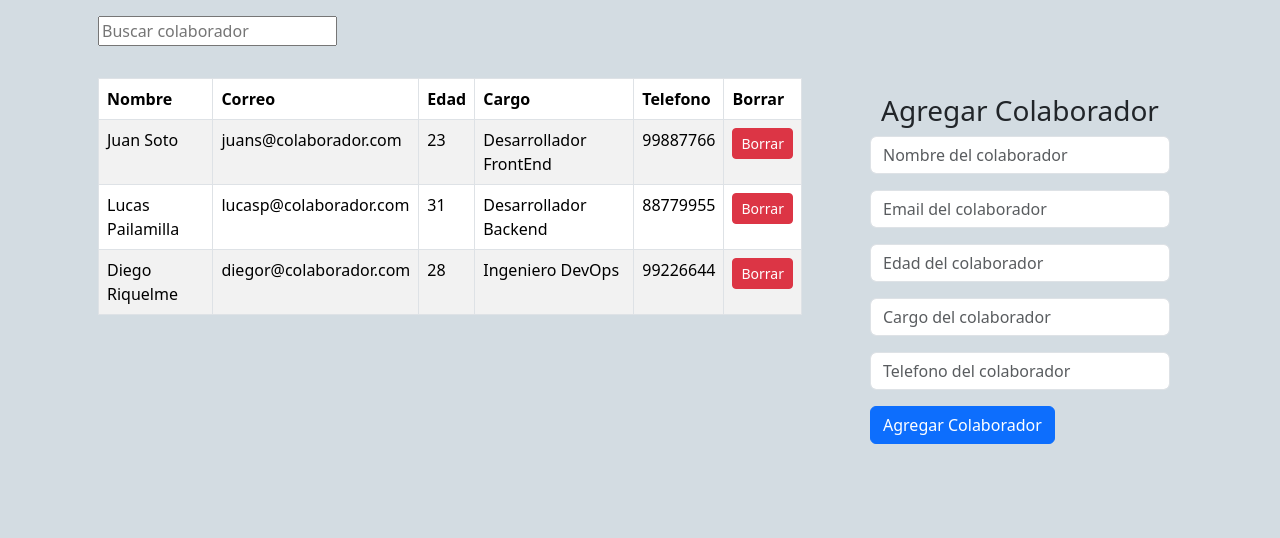
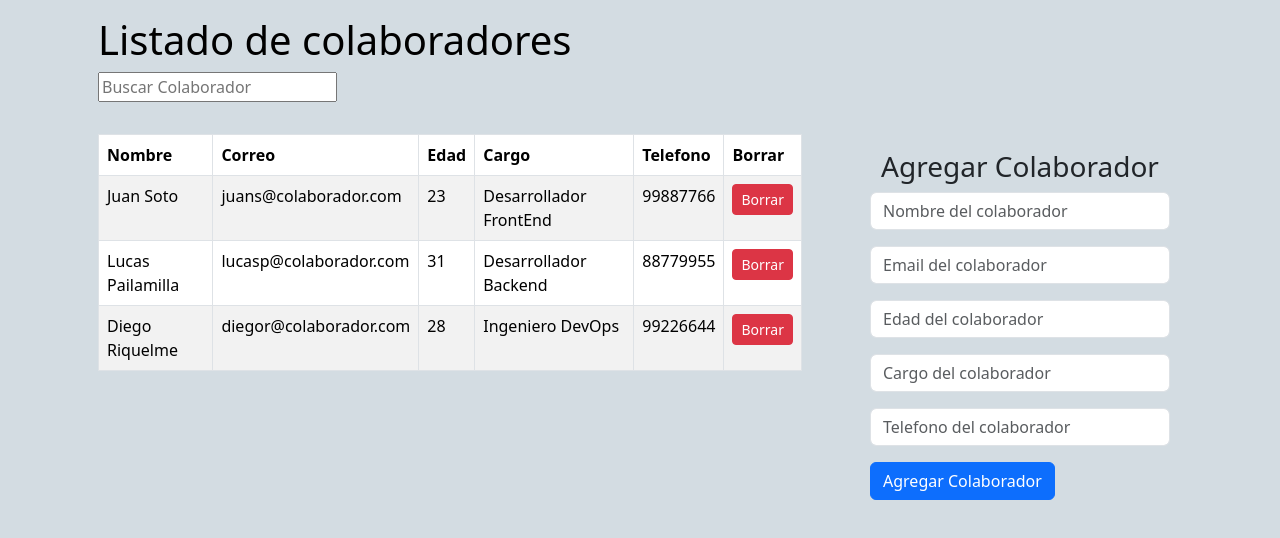
Before and after one commit to rodrigovasquezcespedes/desafio_base_de_datos, a React (Vite) app: page / in a window 1280 px wide. Shown: the top 538 px of the page. Built offline with nearby package versions, Linux system fonts and the light colour scheme.

Commit message:
modifica codigo de busqueda

```diff
--- a/src/App.jsx
+++ b/src/App.jsx
@@ -10,21 +10,19 @@ import Alert from './components/Alert'
 const App = () => {
   const [colaboradores, setColaboradores] = useState(BaseColaboradores)
   const [alert, setAlert] = useState({ msg: '', color: '' })
+
   const eliminarColaborador = (id) => {
-    /* filter crea un nuevo arreglo de los colaboradores que son distintos al id seleccionado */
     const colaboradoresFiltrados = colaboradores.filter(colaborador => colaborador.id !== id)
     setColaboradores(colaboradoresFiltrados)
   }
+
   const buscarColaboradores = (terminoBusqueda) => {
-    /* filter crea un nuevo arreglo de los colaboradores que contengan el caracter marcados */
-    const colaboradoresFiltrados = BaseColaboradores.filter(colaborador =>
-      /* Object.values(colaborador) crea un array que devuelve los datos del objeto */
-      /* some es un método de array que verifica si al menos un elemento cumple con la condición */
-      Object.values(colaborador).some(value =>
-        typeof value === 'string' && value.toLowerCase().includes(terminoBusqueda.toLowerCase())
+    const resultadoBusqueda = colaboradores.filter((colaborador) =>
+      Object.values(colaborador).some((valor) =>
+        valor.toString().toLowerCase().includes(terminoBusqueda.toLowerCase())
       )
     )
-    setColaboradores(colaboradoresFiltrados)
+    setColaboradores(resultadoBusqueda)
   }
 
   return (
@@ -33,7 +31,8 @@ const App = () => {
         <div className='row'>
           <div className='col-12'>
             <div className='text-white p-3'>
-              <Buscador buscarColaboradores={buscarColaboradores} />
+              <h1>Listado de colaboradores</h1>
+              <Buscador onSearch={buscarColaboradores} />
             </div>
           </div>
           <div className='col-md-8 col-12'>
@@ -52,7 +51,9 @@ const App = () => {
                   <div className='col-12'>
                     <h3 className='text-dark text-center'>Agregar Colaborador</h3>
                     <Formulario setAlert={setAlert} colaboradores={colaboradores} setColaboradores={setColaboradores} />
-                    {alert.msg !== '' && <Alert msg={alert.msg} color={alert.color} />}
+                    <div className='p2'>
+                      {alert.msg !== '' && <Alert msg={alert.msg} color={alert.color} />}
+                    </div>
                   </div>
                 </div>
               </div>
--- a/src/components/Buscador.jsx
+++ b/src/components/Buscador.jsx
@@ -1,18 +1,9 @@
-import { useState } from 'react'
+const Buscador = ({ onSearch }) => {
+  return (
 
-const Buscador = ({ buscarColaboradores }) => {
-  const [terminoBusqueda, setTerminoBusqueda] = useState('')
+    <input type='text' placeholder='Buscar Colaborador' onChange={(e) => onSearch(e.target.value)} />
 
-  /*
-  (event.target.value) extrae el valor del campo de entrada y lo usa para hacer la busqueda
-  buscarColaboradores(event.target.value)llamar a la función buscarColaboradores pasada como prop,pasando el valor del input */
-  const handleChange = (event) => {
-    setTerminoBusqueda(event.target.value)
-    buscarColaboradores(event.target.value)
-  }
-
-  return (
-    <input type='text' placeholder='Buscar colaborador' value={terminoBusqueda} onChange={handleChange} />
   )
 }
+
 export default Buscador
```
